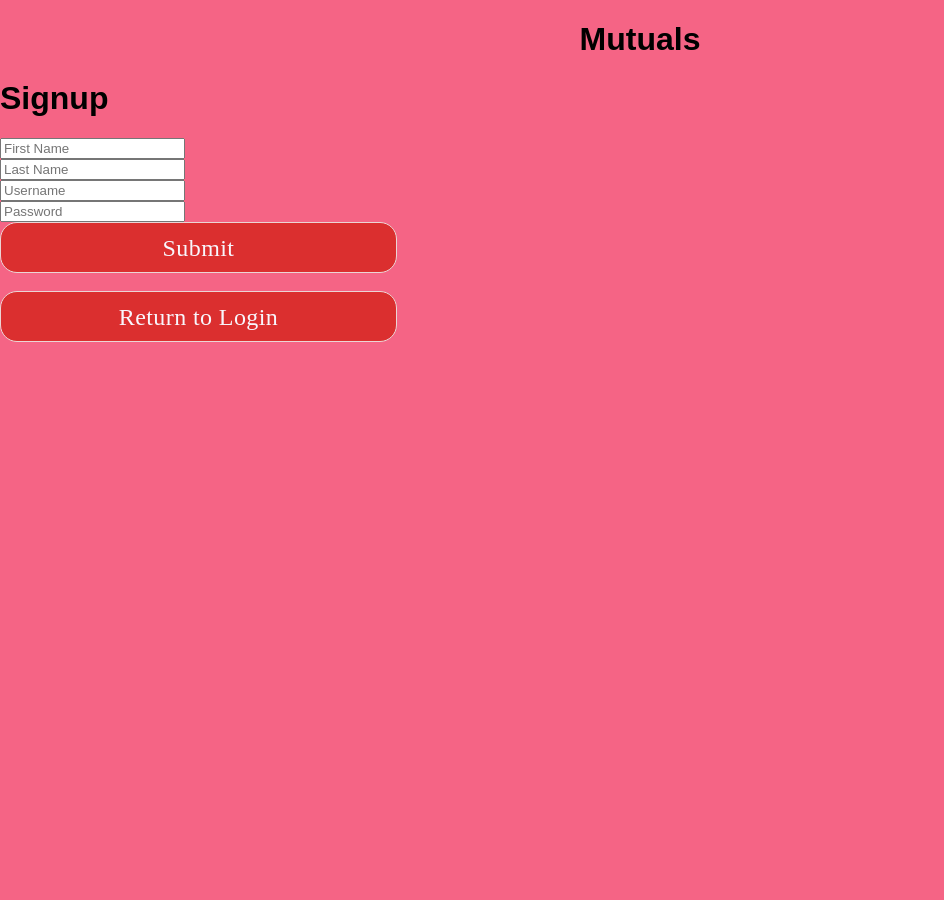
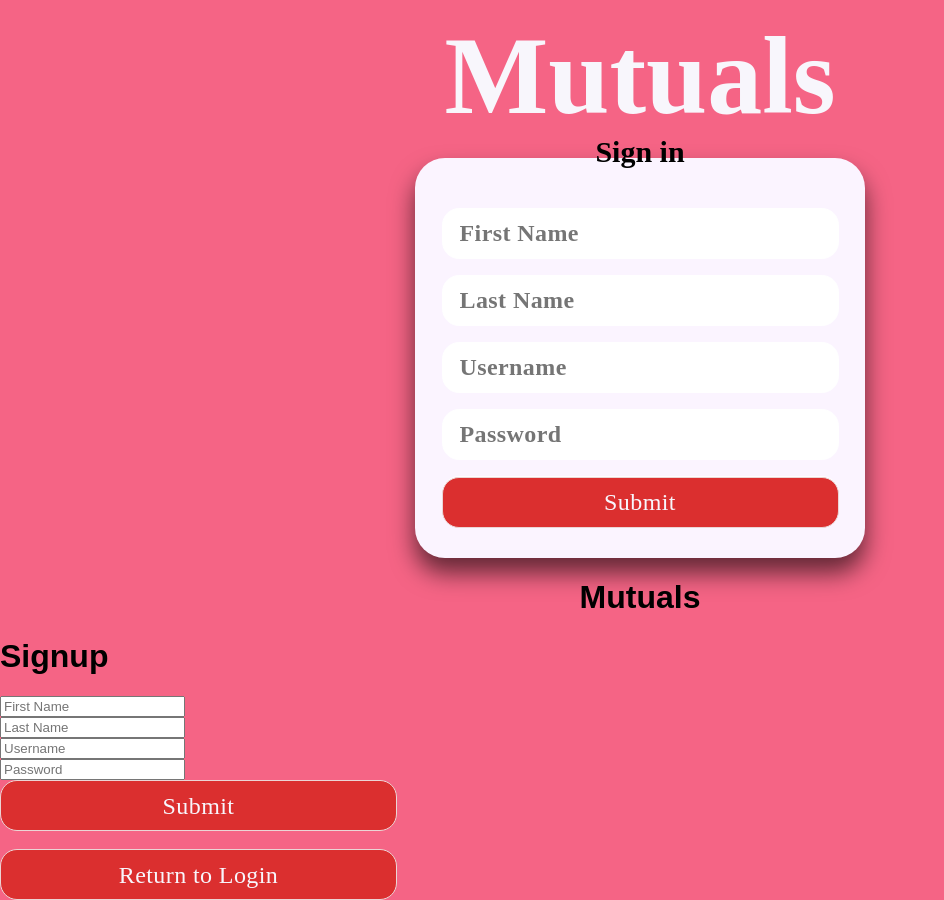
Before and after one commit to andywu8/cs419-finalproject, a Flask app: page /signup in a window 1280 px wide. Shown: the whole page, without its empty margins (0-944 px from the left). Before the commit the page ends 342 px from the top, so only its background shows below. Run offline with Flask 2, Linux system fonts and the light colour scheme; data comes from the database, SQL or seed files in the repository.

Commit message:
redo sign on css

```diff
--- a/templates/signup.html
+++ b/templates/signup.html
@@ -4,6 +4,35 @@
     <link href="static/css/main.css" rel="stylesheet" type="text/css" media="all">
 </head>
 <body>
+    <div class="login-container">
+      <div class="home-title">
+        <p>Mutuals</p>
+      </div>
+      <br>
+      <div class="login-box">
+        <div class="login-title">
+          <p>Sign in</p>
+        </div>
+        <form action="signup" method="post">
+          <div class="user-box">
+            <input type="text" name="first_name" id="first_name" placeholder="First Name" required/>
+          </div>
+          <div class="user-box">
+            <input type="text" name="last_name" id="last_name" placeholder="Last Name" required/>
+          </div>
+          <div class="user-box">
+            <input type="text" name="username" id="username" placeholder="Username" required/>
+          </div>
+          <div class="user-box">
+            <input type="password" name="password" id="password" placeholder="Password" required/>
+          </div>
+          <div class="submit">
+            <input type="submit" class="button" value="Submit"/>
+          </div>
+        </form>
+      </div>
+    </div>
+    </div>
     <h1 id="home_title" style="text-align:center;">Mutuals</h1>
     <div class="box-signup">
       <h1>Signup</h1>
```
